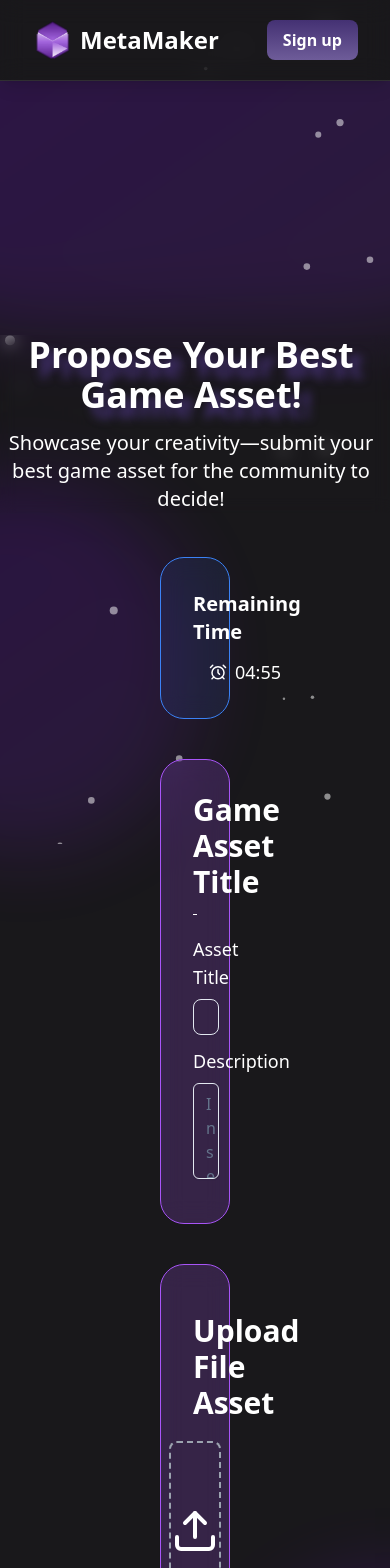
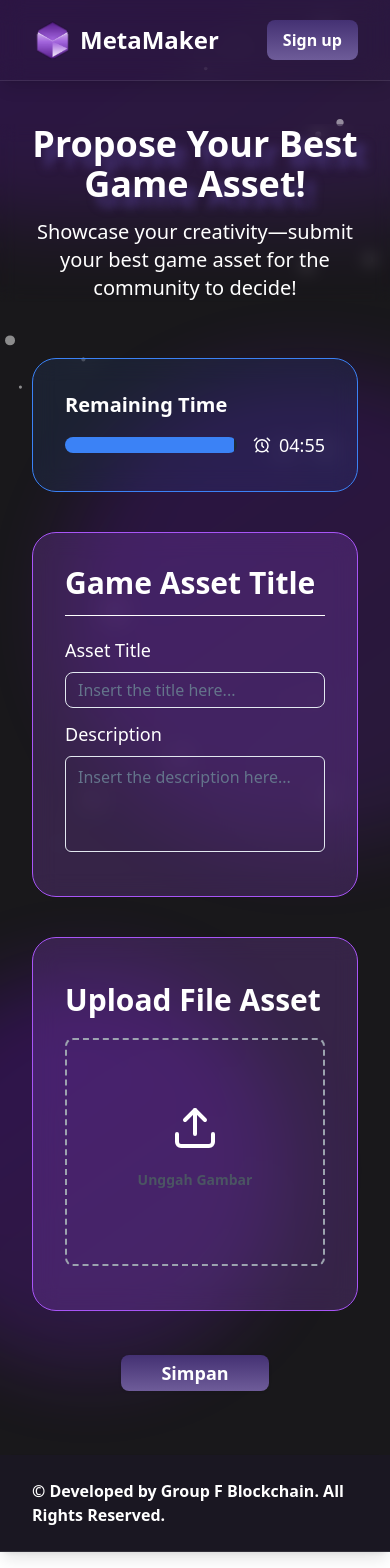
Before and after one commit to mikeleo03/MetaMaker, a React (Vite) app in the folder frontend/: page /propose in a window 390 px wide. Shown: the top 1568 px of the page. Built offline with nearby package versions, Linux system fonts and the light colour scheme.

Commit message:
[Feat] Responsive design for propose page

```diff
--- a/frontend/src/pages/Propose/index.tsx
+++ b/frontend/src/pages/Propose/index.tsx
@@ -117,7 +117,7 @@ const Propose: React.FC = () => {
     };
 
     return (
-        <main className="flex flex-col w-full min-h-screen bg-[#19181B] relative overflow-hidden">
+        <main className="flex flex-col w-full min-h-screen bg-[#19181B] relative overflow-hidden mt-[-13vh]">
             {/* Glassmorphic Ornaments */}
             <div
                 className="absolute top-[-250px] left-1/2 transform -translate-x-1/2 w-[800px] h-[500px] bg-purple-500 opacity-30 rounded-full blur-2xl shine-animation delay-1"
@@ -126,13 +126,13 @@ const Propose: React.FC = () => {
                 }}
             ></div>
             <div
-                className="absolute top-[250px] top-[400px] left-[-150px] w-[350px] h-[375px] bg-purple-500 opacity-30 rounded-full blur-2xl shine-animation delay-2"
+                className="absolute top-[250px] top-[400px] left-[60px] w-[500px] h-[475px] bg-purple-500 opacity-30 rounded-full blur-2xl shine-animation delay-2"
                 style={{
                     background: "linear-gradient(145deg, rgba(128, 0, 255, 0.6), rgba(153, 51, 255, 0.4))",
                 }}
             ></div>
             <div
-                className="absolute md:top-[400px] top-[1500px] right-[-150px] w-[300px] h-[300px] bg-purple-500 opacity-30 rounded-full blur-2xl shine-animation delay-3"
+                className="absolute md:top-[850px] top-[1000px] right-[100px] w-[400px] h-[400px] bg-purple-500 opacity-30 rounded-full blur-2xl shine-animation delay-3"
                 style={{
                     background: "linear-gradient(145deg, rgba(128, 0, 255, 0.6), rgba(153, 51, 255, 0.4))",
                 }}
@@ -140,7 +140,7 @@ const Propose: React.FC = () => {
 
             <Form {...form}>
                 {/* Title */}
-                <div className="z-30 top-10 flex flex-col text-center items-center pr-2 justify-center text-white backdrop-blur mt-[30vh] md:mt-[11vh]">
+                <div className="z-30 top-10 flex flex-col text-center items-center md:px-0 px-8 justify-center text-white backdrop-blur mb-3 mt-[18vh] md:mt-[20vh]">
                     <div className='glow text-4xl md:text-5xl font-bold mb-3.5'>Propose Your Best Game Asset!</div>
                     <div className='text-xl block mb-0'>Showcase your creativity—submit your best game asset for the community to decide!</div>
                 </div>
@@ -148,7 +148,7 @@ const Propose: React.FC = () => {
                 {/* Forms */}
                 <form onSubmit={form.handleSubmit(onSubmit)} className="w-full space-y-10 mt-5 z-30">
                     {/* Judul Aset */}
-                    <div className="flex flex-col bg-blue-500/10 border border-blue-500 z-2 backdrop-blur-md rounded-3xl p-8 md:my-10 m-6 mx-40 text-white">
+                    <div className="flex flex-col bg-blue-500/10 border border-blue-500 z-2 backdrop-blur-md rounded-3xl p-8 md:my-10 m-6 md:mx-40 mx-8 text-white">
                         <div className="flex flex-col h-full md:mx-4">
                             <div className='text-xl font-bold mb-3'>Remaining Time</div>
                             <div className='flex items-center space-x-4'>
@@ -167,7 +167,7 @@ const Propose: React.FC = () => {
                     </div>
 
                     {/* Judul Aset */}
-                    <div className="flex flex-col bg-purple-500/20 border border-purple-500 backdrop-blur-md rounded-3xl p-8 md:my-10 m-6 mx-40 text-white">
+                    <div className="flex flex-col bg-purple-500/20 border border-purple-500 backdrop-blur-md rounded-3xl p-8 md:my-10 m-6 md:mx-40 mx-8 text-white">
                         <div className="flex flex-col w-full h-full">
                             <div className="flex flex-col h-full md:mx-4">
                                 <div className="flex text-3xl font-bold items-center h-full">
@@ -220,9 +220,9 @@ const Propose: React.FC = () => {
                     </div>
 
                     {/* Unggah Aset */}
-                    <div className="flex flex-col bg-purple-500/20 border border-purple-500 backdrop-blur-md rounded-3xl p-8 md:my-10 m-6 mx-40 text-white">
+                    <div className="flex flex-col bg-purple-500/20 border border-purple-500 backdrop-blur-md rounded-3xl p-8 md:my-10 m-6 md:mx-40 mx-8 text-white">
                         <div className='flex flex-col justify-center items-center space-y-3 my-3 md:mx-4'>
-                            <div className="flex text-3xl text-white pt-1 w-full font-semibold justify-start text-start h-full">
+                            <div className="flex text-3xl text-white w-full font-bold justify-start text-start h-full">
                                 Upload File Asset
                             </div>
                             <FormField
```
